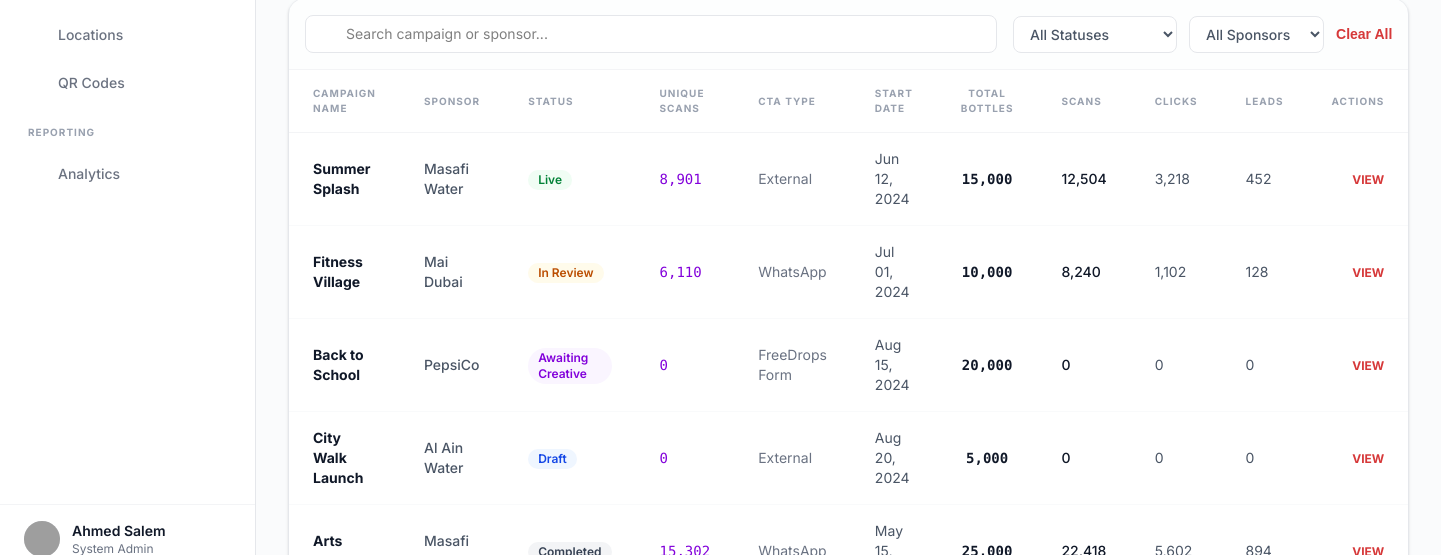
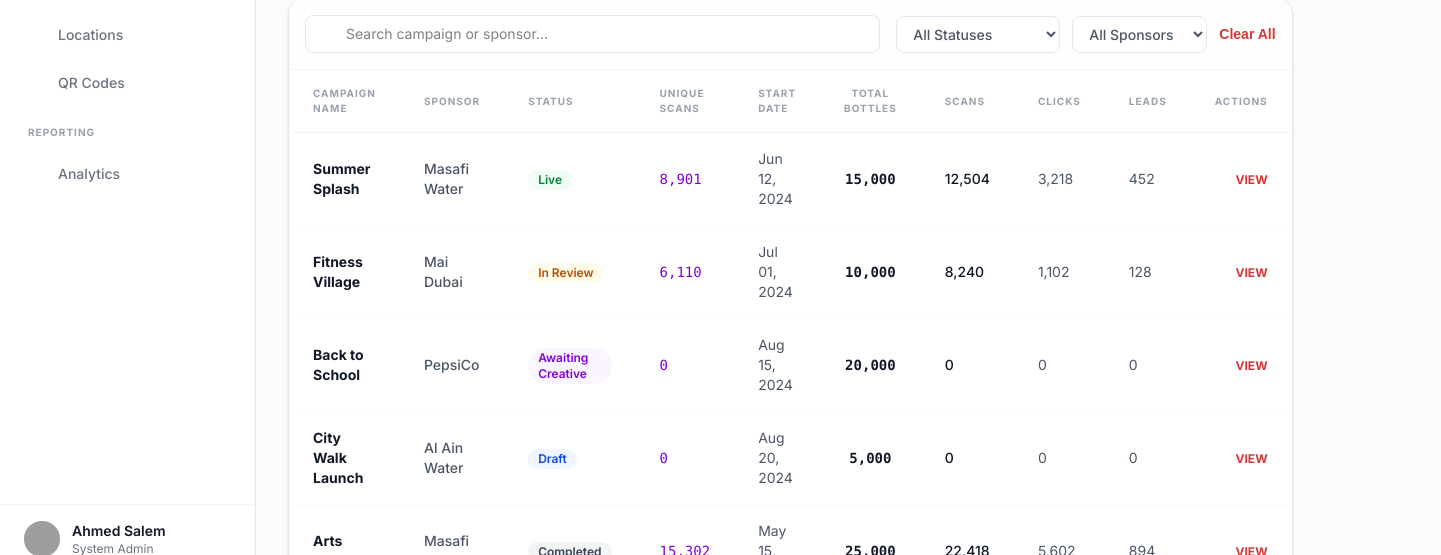
Before and after one commit to sabimuhammed/freedropsnxext, a Next.js app: page /admin/campaigns in a window 1280 px wide. Shown: the part 227-782 px from the top of the page, 1441 px wide, since content can reach past the window. Built offline with nearby package versions, Linux system fonts and the light colour scheme; grey boxes are pictures that could not be loaded; some icons are missing; a web font is replaced by a local one.

Commit message:
feat: Remove CTA Type column from campaigns table for cleaner layout

```diff
--- a/app/(admin)/admin/campaigns/page.tsx
+++ b/app/(admin)/admin/campaigns/page.tsx
@@ -88,7 +88,6 @@ export default function CampaignsPage() {
                 <th className="px-6 py-4">Sponsor</th>
                 <th className="px-6 py-4">Status</th>
                 <th className="px-6 py-4">Unique Scans</th>
-                <th className="px-6 py-4">CTA Type</th>
                 <th className="px-6 py-4">Start Date</th>
                 <th className="px-6 py-4 text-center">Total Bottles</th>
                 <th className="px-6 py-4">Scans</th>
@@ -106,7 +105,6 @@ export default function CampaignsPage() {
                     <span className={`inline-flex items-center px-2.5 py-0.5 rounded-full text-xs font-semibold ${c.statusColor}`}>{c.status}</span>
                   </td>
                   <td className="px-6 py-4 font-mono text-purple-700">{c.uniqueScans}</td>
-                  <td className="px-6 py-4 text-gray-500">{c.cta}</td>
                   <td className="px-6 py-4 text-gray-600">{c.start}</td>
                   <td className="px-6 py-4 text-center font-mono font-bold text-gray-900">{c.bottles}</td>
                   <td className="px-6 py-4 font-medium text-gray-900">{c.scans}</td>
```
